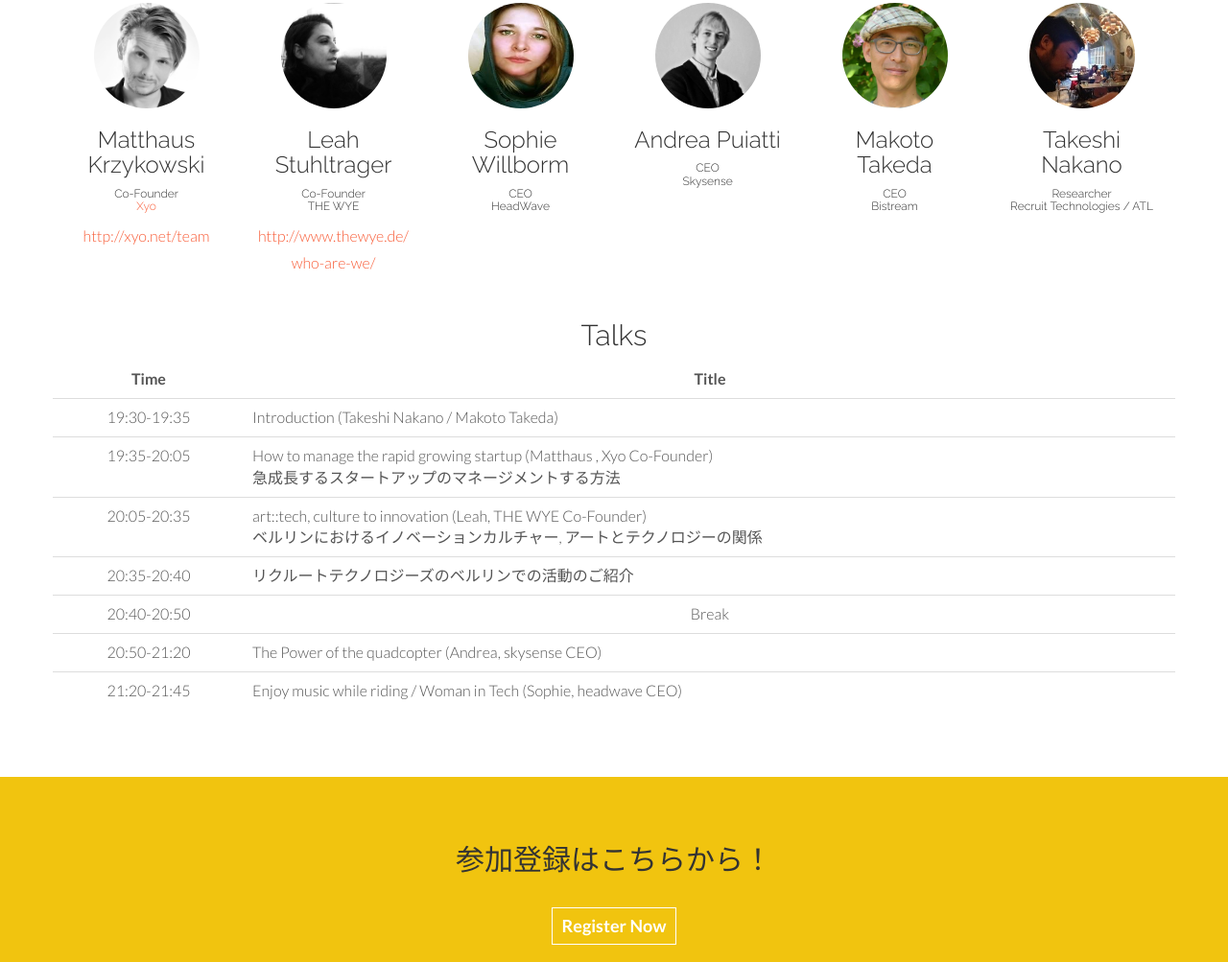
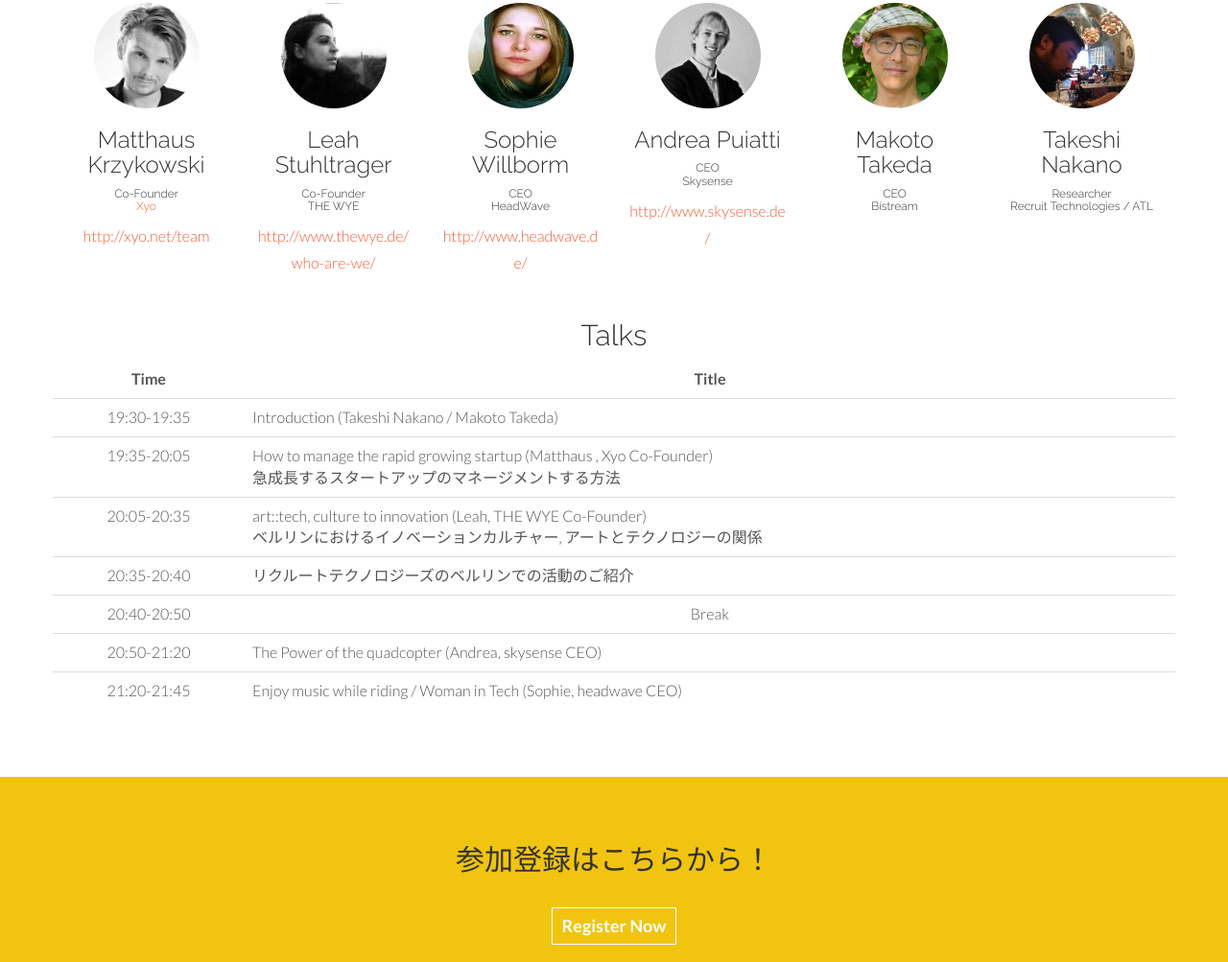
Before and after one commit to tf0054/ffmpeg.wasm, a plain HTML site: page index.html in a window 1280 px wide. Shown: the part 1282-2285 px from the top of the page at 96% size. Drawn offline with Linux system fonts and the light colour scheme.

Commit message:
update profile

```diff
--- a/index.html
+++ b/index.html
@@ -103,11 +103,13 @@
 					<img src="assets/img/speakers/sophie.jpg" data-toggle="tooltip" title="Sophie" class="img-circle" width="110" height="110">
 					<h3>Sophie Willborm</h3>
 					<h6>CEO<br/>HeadWave</h6>
+					<p><a href="http://www.headwave.de/" target="_blank">http://www.headwave.de/</a></p>
 				</div>
 				<div class="col-lg-2">
 					<img src="assets/img/speakers/andrea.jpg" data-toggle="tooltip" title="Andrea" class="img-circle" width="110" height="110">
 					<h3>Andrea Puiatti</h3>
 					<h6>CEO<br/>Skysense</h6>
+					<p><a href="http://www.skysense.de/" target="_blank">http://www.skysense.de/</a></p>
 				</div>
 				<div class="col-lg-2">
 					<img src="assets/img/speakers/makoto.jpg" data-toggle="tooltip" title="Makoto Takeda" class="img-circle" width="110" height="110">
```
